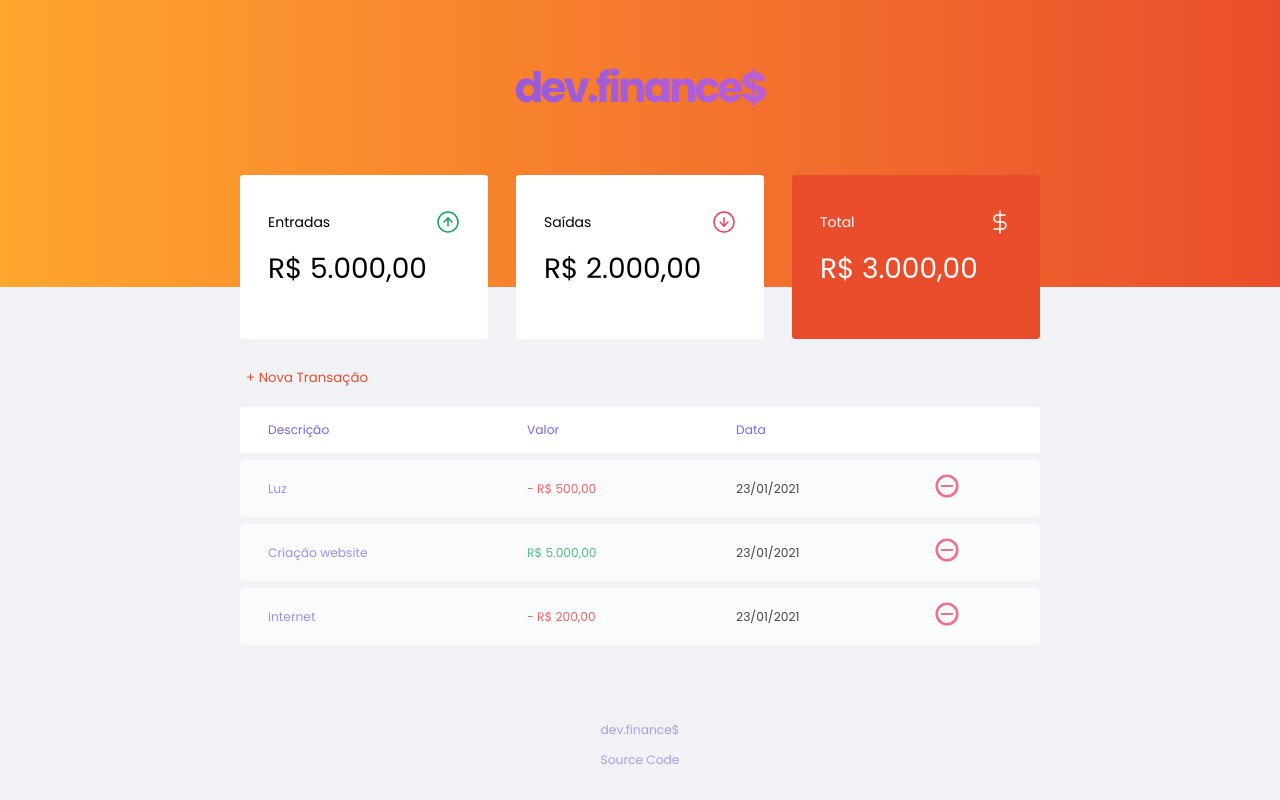
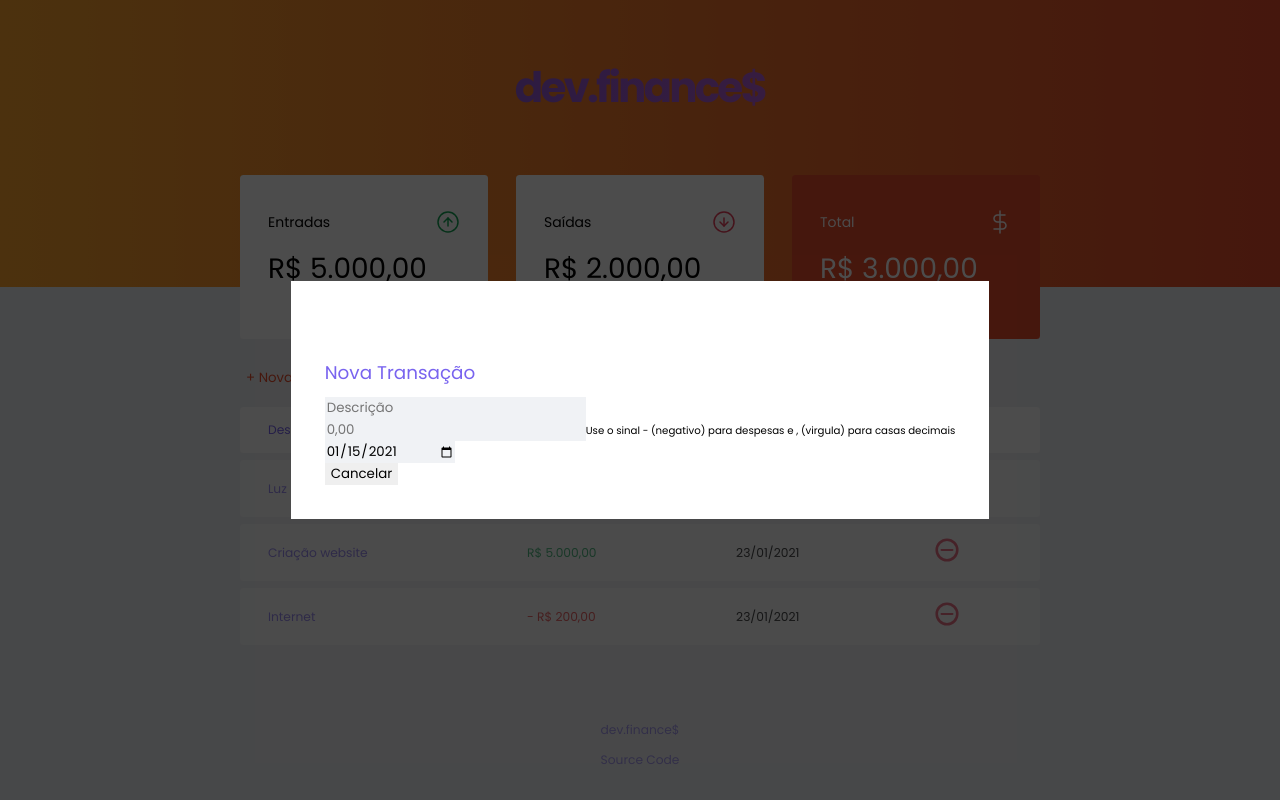
Before and after one commit to eoguvo/maratonaDiscover, a Next.js app in the folder web/: page / in a window 1280 px wide. Both pictures are taken after a click on the button "+ Nova Transação". Built offline with nearby package versions, Linux system fonts and the light colour scheme.

Commit message:
add: context 'active' to the modal

```diff
--- a/web/components/Modal/index.js
+++ b/web/components/Modal/index.js
@@ -1,21 +1,65 @@
-import React from 'react';
-import { ModalOverlay, ModalWrapper } from './styles'
+import React, { useContext, useState } from 'react';
+import { Form, FormWrapper, Input, InputGroup, Label, ModalOverlay, ModalWrapper, Help, Actions, ActionButton } from './styles'
 import Image from 'next/image';
 
+import ModalContext from '../../context/Modal'
 
 const Modal = () => {
+    const { isActive, setActive } = useContext(ModalContext);
+    const [date,setDate] = useState(getDate())
+    function getDate () {
+            var d = new Date(),
+                month = '' + (d.getMonth() + 1),
+                day = '' + d.getDate(),
+                year = d.getFullYear();
+
+            if (month.length < 2)
+                month = '0' + month;
+            if (day.length < 2)
+                day = '0' + day;
+
+            return [year, month, day].join('-');
+    }
+
+    console.log(isActive)
+
+    const HandleSubmit = (e) => {
+        e.preventDefault()
+        setActive(false);
+    }
+
     return (
-        <ModalOverlay isActive={false}>
+        <ModalOverlay isActive={isActive}>
             <ModalWrapper>
-                <div className="form">
+                <FormWrapper>
                     <h2>Nova Transação</h2>
-                    <form action="">
-                        <div className="input-group">
-                            <label htmlFor="description"></label>
-                            <input type="text" id='description' name="description" />
-                        </div>
-                    </form>
-                </div>
+                    <Form onSubmit={HandleSubmit}>
+                        <InputGroup>
+                            <Label htmlFor="description">Descrição</Label>
+                            <Input type="text" id='description' name="description" placeholder="Descrição" />
+                        </InputGroup>
+
+                        <InputGroup>
+                            <Label htmlFor="amount">Valor</Label>
+                            <Input  step='0.05' type="number" id='amount' name="amount" placeholder="0,00" />
+                            <Help>
+                                Use o sinal - (negativo) para despesas e , (virgula) para casas decimais
+                            </Help>
+                        </InputGroup>
+
+                        <InputGroup>
+                            <Label htmlFor="date">Data</Label>
+                            <Input type="date" id='date' name="date"
+                                onChange={e=>setDate(e.target.value)}
+                                value={date} />
+                        </InputGroup>
+
+                        <Actions>
+                            <ActionButton onclick={_=>setActive(false)} >Cancelar</ActionButton>
+                        </Actions>
+
+                    </Form>
+                </FormWrapper>
             </ModalWrapper>
         </ModalOverlay>
     )
--- a/web/components/Modal/styles.js
+++ b/web/components/Modal/styles.js
@@ -1,4 +1,6 @@
 import styled, { css } from 'styled-components';
+
+import { ScreenOnly } from'../../styles/Utils';
 
 export const ModalOverlay = styled.div`
     width: 100%;
@@ -22,3 +24,31 @@ export const ModalWrapper = styled.div`
     padding: 2.4rem;
     position: relative;
 `;
+
+export const Help = styled.small`
+
+`;
+
+export const FormWrapper = styled.div`
+
+`;
+
+export const Form = styled.form`
+
+`;
+
+export const InputGroup = styled.div`
+
+`;
+
+export const Actions = styled(InputGroup)``;
+
+export const ActionButton = styled.button``;
+
+export const Label = styled(ScreenOnly)`
+
+`;
+
+export const Input = styled.input`
+
+`;
--- /dev/null
+++ b/web/context/Modal.js
@@ -0,0 +1,15 @@
+import React, { createContext, useState } from 'react';
+
+const ModalContext = createContext({ isActive: false });
+
+export const ModalProvider = ({ children }) => {
+    const [isActive, setActive] = useState(false);
+
+    return (
+        <ModalContext.Provider value={{ isActive, setActive }}>
+            {children}
+        </ModalContext.Provider>
+    )
+}
+
+export default ModalContext;
--- a/web/pages/_app.js
+++ b/web/pages/_app.js
@@ -1,4 +1,5 @@
 import { ThemeProvider } from 'styled-components';
+import { ModalProvider } from '../context/Modal';
 
 import dark from '../themes/dark'
 import light from '../themes/light'
@@ -14,8 +15,10 @@ export default function MyApp({ Component, pageProps }) {
   };
     return (
         <ThemeProvider theme={theme}>
-            <GlobalStyle />
-            <Component toggleTheme={toggleTheme} {...pageProps} />
+            <ModalProvider>
+                <GlobalStyle />
+                <Component toggleTheme={toggleTheme} {...pageProps} />
+            </ModalProvider>
         </ThemeProvider>
     )
 }
--- a/web/pages/index.js
+++ b/web/pages/index.js
@@ -1,16 +1,21 @@
 import Head from 'next/head'
-import { useState } from 'react';
+import { useState, useContext } from 'react';
 
-import { Icon, Header, Logo, Container, Balance, ScreenOnly, Transiction, NewTransaction, DataTable, Th, Footer } from '../styles/home';
+import { Icon, Header, Logo, Container, Balance, Transiction, NewTransaction, DataTable, Th, Footer } from '../styles/home';
+import { ScreenOnly } from '../styles/Utils'
 
 import BalanceCard from '../components/BalanceCard';
 import Transaction from '../components/Transaction';
 import Modal from '../components/Modal';
 
+import ModalContext from '../context/Modal';
+
 export default function Home({ toggleTheme }) {
   const [switchclass, setswitchclass] = useState('sun');
+
+  const { setActive } = useContext(ModalContext);
+
   const toggleClick = () => {
-    console.log('trigger')
     toggleTheme();
     setswitchclass(switchclass === 'sun' ? 'moon' : 'sun')
   }
@@ -63,7 +68,7 @@ export default function Home({ toggleTheme }) {
 
         <Transiction >
           <ScreenOnly>Transações</ScreenOnly>
-          <NewTransaction>+ Nova Transação</NewTransaction>
+          <NewTransaction onClick={_=>setActive(true)}>+ Nova Transação</NewTransaction>
           <DataTable id="data-table">
             <thead>
               <tr>
--- a/web/styles/GlobalStyle.js
+++ b/web/styles/GlobalStyle.js
@@ -6,6 +6,7 @@ export const GlobalStyle = createGlobalStyle`
     --primary: ${({theme}) => theme.colors.primary};
     --text: ${({theme}) => theme.colors.text};
     --switch: ${({theme})=>theme.title == 'dark' ? '#FFEB3B' : '#FFC107'};
+    --background: ${({theme}) => theme.colors.background}
 }
   html,
   body {
@@ -14,6 +15,7 @@ export const GlobalStyle = createGlobalStyle`
     margin: 0;
     max-width: 100vw;
     max-height: 100vh;
+    transition: all 500ms !important;
     @media (min-width: 800px) {
         font-size: 87.5%; // 14px
     }
@@ -35,6 +37,10 @@ export const GlobalStyle = createGlobalStyle`
     outline: none;
     border: none;
   }
+  input, textarea, select {
+    background: var(--background);
+    color: var(--text);
+  }
 
   h2 {
     margin-top: 3.2rem;
--- /dev/null
+++ b/web/styles/Utils.js
@@ -0,0 +1,13 @@
+import styled from 'styled-components';
+
+export const ScreenOnly = styled.h2`
+    position: absolute;
+    width: 1px;
+    height: 1px;
+    background-color: red;
+    margin: -1px;
+    overflow: hidden;
+    clip: rect(0, 0, 0, 0);
+    white-space: nowrap;
+    border-width: 0;
+`;
--- a/web/styles/home.js
+++ b/web/styles/home.js
@@ -59,18 +59,6 @@ export const H2 = styled.h2`
     margin-top: 0;
 `;
 
-export const ScreenOnly = styled.h2`
-    position: absolute;
-    width: 1px;
-    height: 1px;
-    background-color: red;
-    margin: -1px;
-    overflow: hidden;
-    clip: rect(0, 0, 0, 0);
-    white-space: nowrap;
-    border-width: 0;
-`;
-
 export const Transiction = styled.section`
     width: 100%;
     overflow-x: auto;
```
